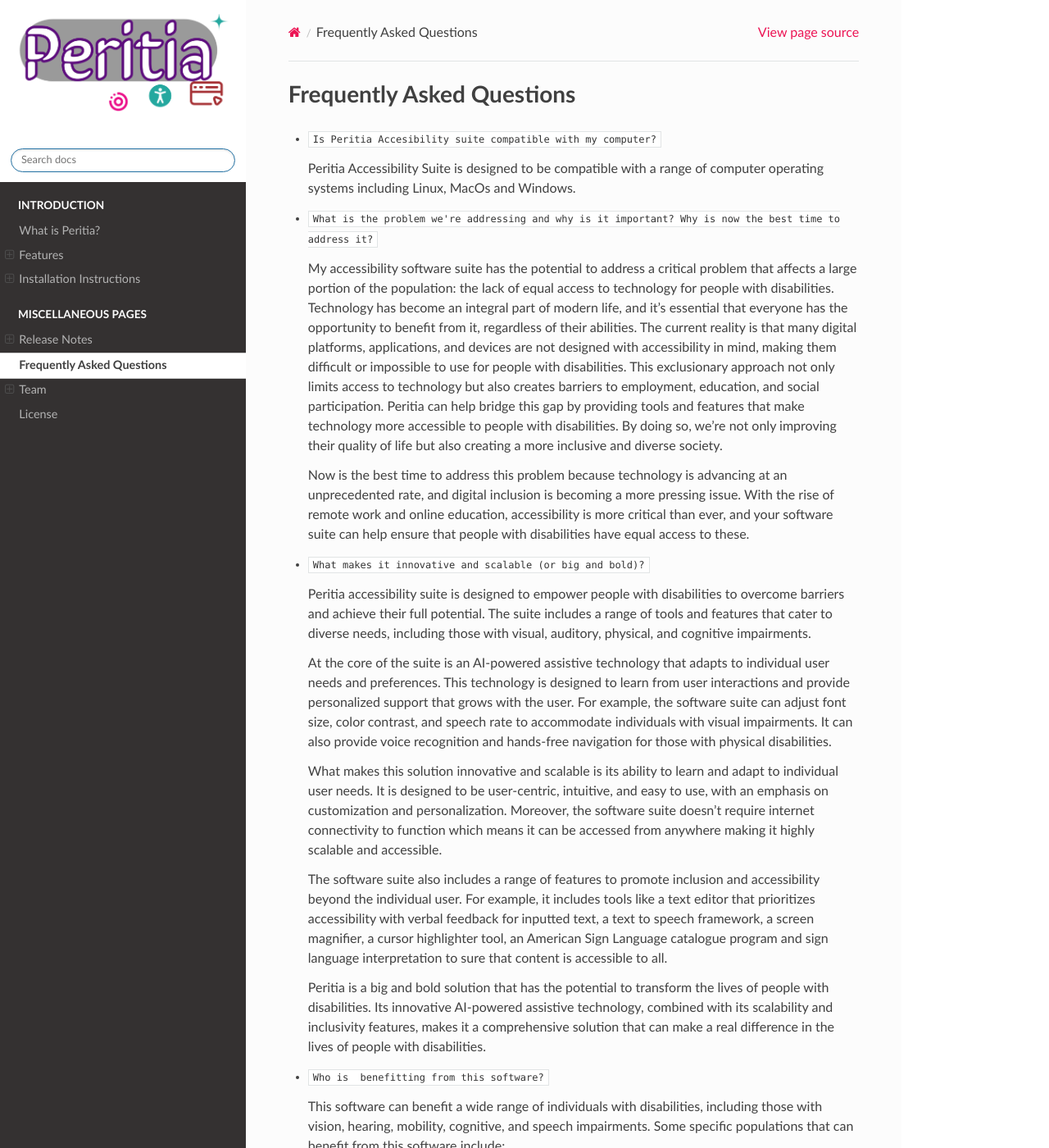
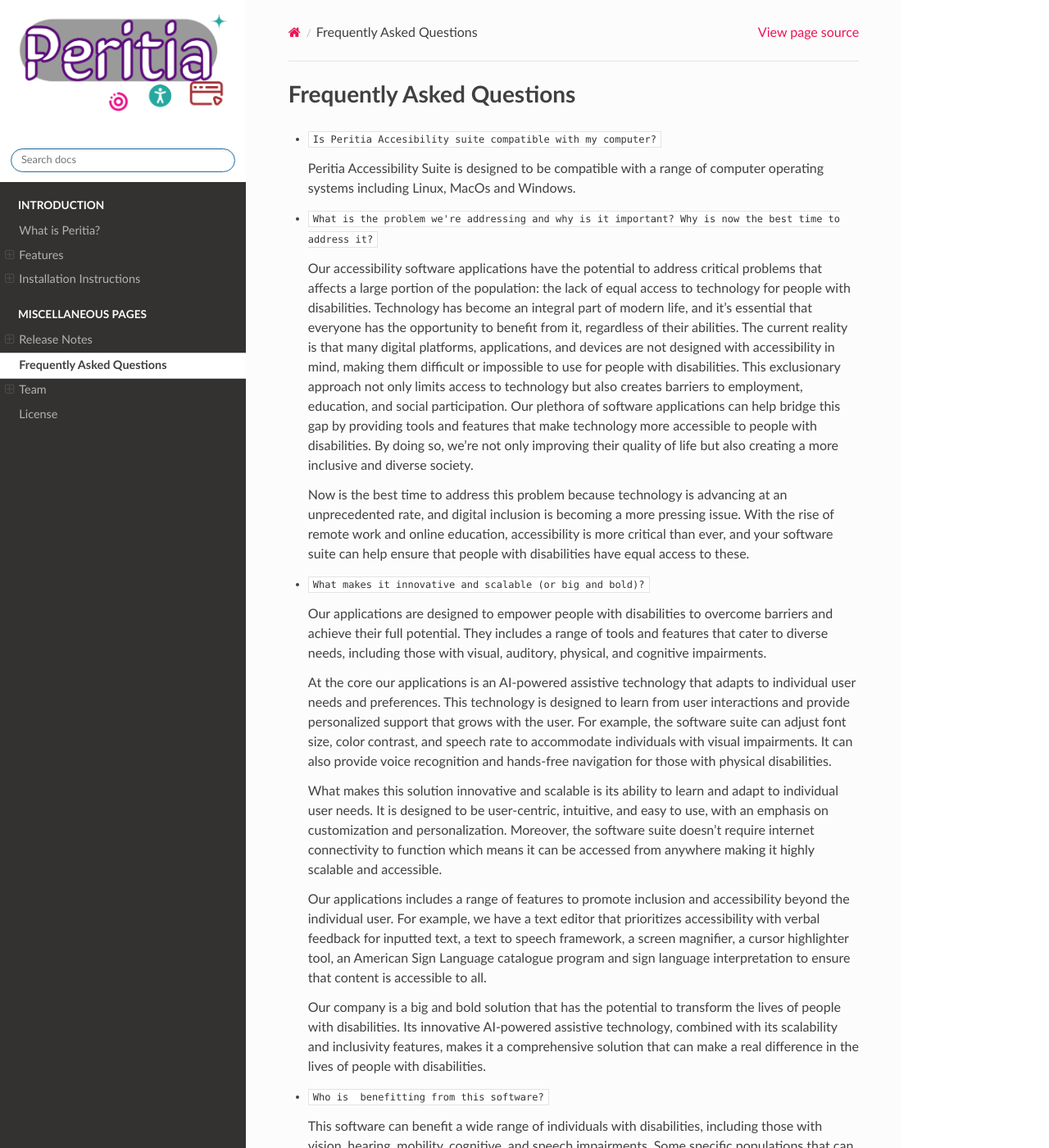
Before and after one commit to quantum-quirks/oldperitia, a Sphinx documentation site: the page built from docs/source/faq.rst, in a window 1280 px wide and 1400 px high. Shown: the whole window at 82% size. Built offline with Sphinx 7.4.7 and the Read the Docs theme 2.0.0, drawn with Linux system fonts in a browser that asks for light colours; pages that are not in the unit, such as notebooks, are missing from menus.

Commit message:
Update faq.rst

```diff
--- a/docs/source/faq.rst
+++ b/docs/source/faq.rst
@@ -8,13 +8,13 @@
 
 - ``What is the problem we're addressing and why is it important? Why is now the best time to address it?``
 
-  My accessibility software suite has the potential to address a critical problem that affects a large portion of the population: the lack of equal
+  Our accessibility software applications have the potential to address critical problems that affects a large portion of the population: the lack of equal
   access to technology for people with disabilities. Technology has become an integral part of modern life, and it's essential that everyone has
   the opportunity to benefit from it, regardless of their abilities.
   The current reality is that many digital platforms, applications, and devices are not designed with accessibility in mind, making them difficult
   or impossible to use for people with disabilities. This exclusionary approach not only limits access to technology but also creates barriers to
   employment, education, and social participation.
-  Peritia can help bridge this gap by providing tools and features that make technology more accessible to people with disabilities.
+  Our plethora of software applications can help bridge this gap by providing tools and features that make technology more accessible to people with disabilities.
   By doing so, we're not only improving their quality of life but also creating a more inclusive and diverse society.
 
   Now is the best time to address this problem because technology is advancing at an unprecedented rate, and digital inclusion is becoming a more
@@ -23,11 +23,11 @@
 
 - ``What makes it innovative and scalable (or big and bold)?``
 
-  Peritia accessibility suite is  designed to empower people with disabilities to overcome barriers and achieve their full potential.
-  The suite includes a range of tools and features that cater to diverse needs, including those with visual, auditory, physical, and
+  Our applications are designed to empower people with disabilities to overcome barriers and achieve their full potential.
+  They includes a range of tools and features that cater to diverse needs, including those with visual, auditory, physical, and
   cognitive impairments.
 
-  At the core of the suite is an AI-powered assistive technology that adapts to individual user needs and preferences.
+  At the core our applications is an AI-powered assistive technology that adapts to individual user needs and preferences.
   This technology is designed to learn from user interactions and provide personalized support that grows with the user. For example,
   the software suite can adjust font size, color contrast, and speech rate to accommodate individuals with visual impairments.
   It can also provide voice recognition and hands-free navigation for those with physical disabilities.
@@ -36,12 +36,12 @@
   intuitive, and easy to use, with an emphasis on customization and personalization. Moreover, the software suite doesn't require internet
   connectivity to function which means it can be accessed from anywhere making it highly scalable and accessible.
 
-  The software suite also includes a range of features to promote inclusion and accessibility beyond the individual user.
-  For example, it includes tools like a text editor that prioritizes accessibility with verbal feedback for inputted text,
+  Our applications includes a range of features to promote inclusion and accessibility beyond the individual user.
+  For example, we have a text editor that prioritizes accessibility with verbal feedback for inputted text,
   a text to speech framework, a screen magnifier, a cursor highlighter tool, an American Sign Language catalogue program and sign language
-  interpretation to sure that content is accessible to all.
+  interpretation to ensure that content is accessible to all.
 
-  Peritia is a big and bold solution that has the potential to transform the lives of people with disabilities. Its innovative AI-powered
+  Our company is a big and bold solution that has the potential to transform the lives of people with disabilities. Its innovative AI-powered
   assistive technology, combined with its scalability and inclusivity features, makes it a comprehensive solution that
   can make a real difference in the lives of people with disabilities.
 
```
